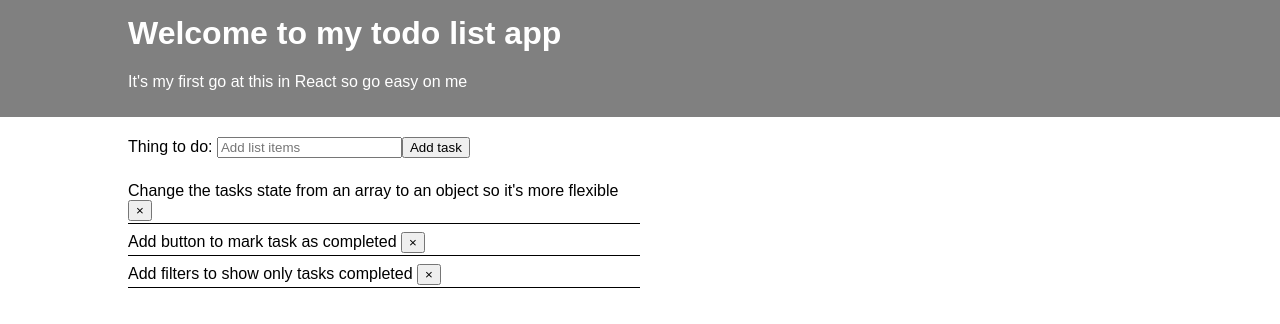
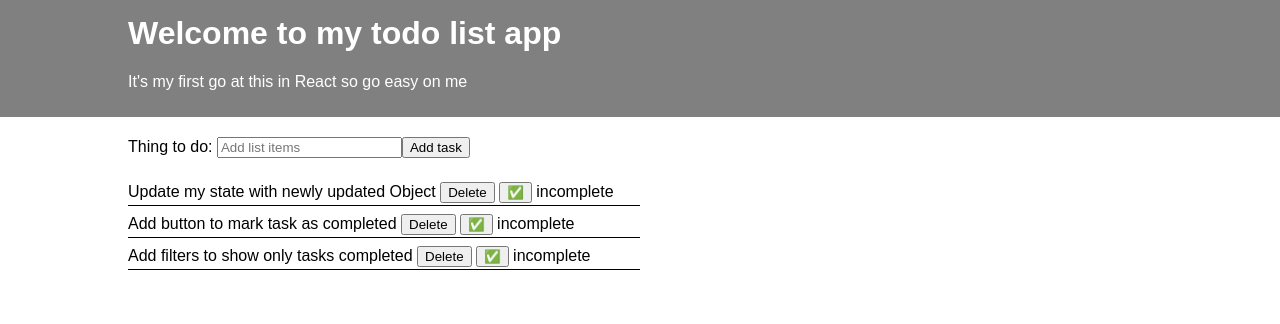
Before and after one commit to Moombai/scrappy-todo, a React (Create React App) app: page / in a window 1280 px wide. Shown: the top 324 px of the page. Built offline with nearby package versions, Linux system fonts and the light colour scheme.

Commit message:
Add button and method to toggle task status

```diff
--- a/src/components/App.js
+++ b/src/components/App.js
@@ -9,7 +9,7 @@ class App extends Component {
   	this.state = {
   		tasks: [
         {
-          action: "Change the tasks state from an array to an object so it's more flexible",
+          action: "Update my state with newly updated Object",
           status: "incomplete"
         },
         {
@@ -24,6 +24,7 @@ class App extends Component {
   	}
   	this.addTask = this.addTask.bind(this);
   	this.deleteTask = this.deleteTask.bind(this);
+    this.updateTaskStatus = this.updateTaskStatus.bind(this);
   }
 
   addTask(newTask) {
@@ -32,6 +33,23 @@ class App extends Component {
   	this.setState({
   		tasks: stateCopy
   	});
+  }
+
+  updateTaskStatus(taskToUpdate) {
+    //accepts the current task using a key/index reference {}
+    // take a copy of the current state
+    let stateCopy = [...this.state.tasks];
+    let currentTaskStatus = stateCopy[taskToUpdate].status;
+    //if status is completed render completed otherwise render incomplete
+    if(currentTaskStatus === 'incomplete') {
+      stateCopy[taskToUpdate].status = 'complete';
+    } else {
+      stateCopy[taskToUpdate].status = 'incomplete';
+    }
+    // set state and render
+    this.setState({
+      tasks: stateCopy
+    });
   }
 
   deleteTask(taskToDelete) {
@@ -46,7 +64,12 @@ class App extends Component {
     return (
       <div>
         <Header />
-        <Todo task={this.state.tasks} addTask={this.addTask} deleteTask={this.deleteTask} />
+        <Todo
+          task={this.state.tasks}
+          addTask={this.addTask}
+          toggleStatus={this.updateTaskStatus}
+          deleteTask={this.deleteTask}
+        />
       </div>
     );
   }
--- a/src/components/ListItems.js
+++ b/src/components/ListItems.js
@@ -3,10 +3,13 @@ import React from 'react';
 export class ListItems extends React.Component {
 	render() {
 		const taskNumber = this.props.index;
-		const removeButton = <button onClick={ (task) => this.props.deleteTask(taskNumber) }>&times;</button>;
+		const taskStatus = this.props.status;
+		const deleteButton = <button onClick={ (task) => this.props.deleteTask(taskNumber) }>Delete</button>;
+		const toggleStatus = <button onClick={ (status) => this.props.toggleStatus(taskNumber) }>✅</button>;
+
 		return (
 			<li className="item-description">
-				{this.props.details} {removeButton}
+				{this.props.details} {deleteButton} {toggleStatus} {taskStatus}
 			</li>
 		);
 	}
--- a/src/components/Todo.js
+++ b/src/components/Todo.js
@@ -17,6 +17,8 @@ export class Todo extends React.Component {
 							.map(key => <ListItems
 								key={key}
 								index={key}
+								status={this.props.task[key].status}
+								toggleStatus={this.props.toggleStatus}
 								details={this.props.task[key].action}
 								deleteTask={this.props.deleteTask}
 								/>)
```
